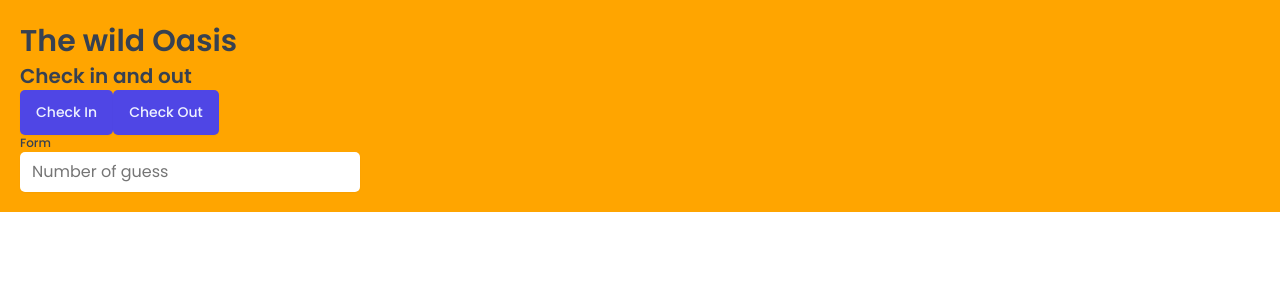
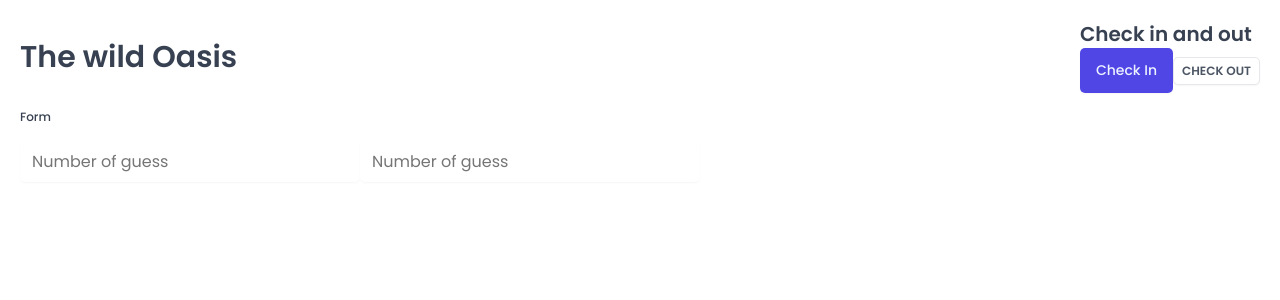
Before and after one commit to Nyantamaru/the-wild-oasis, a React (Vite) app: page / in a window 1280 px wide. Shown: the top 300 px of the page. Built offline with nearby package versions, Linux system fonts and the light colour scheme; a web font is replaced by a local one.

Commit message:
Building more reusable components

```diff
--- a/src/App.jsx
+++ b/src/App.jsx
@@ -5,9 +5,10 @@
 import Button from './ui/Button';
 import Input from './ui/Input';
 import Heading from './ui/Heading';
+import Row from './ui/Row';
 
 const StyledApp = styled.main`
-  background-color: orange;
+  /* background-color: orange; */
   padding: 20px;
 `;
 
@@ -16,13 +17,32 @@
     <>
       <GlobalStyles />
       <StyledApp>
-        <Heading as="h1">The wild Oasis</Heading>
-        <Heading as="h2">Check in and out</Heading>
-        <Button onClick={() => alert('Check in')}>Check In</Button>
-        <Button onClick={() => alert('Check in')}>Check Out</Button>
+        <Row>
+          <Row type="horizontal">
+            <Heading as="h1">The wild Oasis</Heading>
 
-        <Heading as="h3">Form</Heading>
-        <Input type="number" placeholder="Number of guess" />
+            <div>
+              <Heading as="h2">Check in and out</Heading>
+              <Button onClick={() => alert('Check in')}>Check In</Button>
+              <Button
+                variation="secondary"
+                size="small"
+                onClick={() => alert('Check in')}
+              >
+                Check Out
+              </Button>
+            </div>
+          </Row>
+
+          <Row>
+            <Heading as="h3">Form</Heading>
+
+            <form>
+              <Input type="number" placeholder="Number of guess" />
+              <Input type="number" placeholder="Number of guess" />
+            </form>
+          </Row>
+        </Row>
       </StyledApp>
     </>
   );
--- a/src/ui/Button.jsx
+++ b/src/ui/Button.jsx
@@ -49,21 +49,17 @@
 };
 
 const Button = styled.button`
-  font-size: 1.4rem;
-  padding: 1.2rem 1.6rem;
-  font-weight: 500;
   border: none;
   border-radius: var(--border-radius-sm);
-  background-color: var(--color-brand-600);
-  color: var(--color-brand-50);
   box-shadow: var(--shadow-sm);
-  cursor: pointer;
 
-  /* styled.button'' ==>  button:hover ==> &:hover */
-
-  &:hover {
-    background-color: var(--color-brand-800);
-  }
+  ${(props) => sizes[props.size]}
+  ${(props) => variations[props.variation]}
 `;
 
+Button.defaultProps = {
+  variation: 'primary',
+  size: 'medium',
+};
+
 export default Button;
--- /dev/null
+++ b/src/ui/Row.jsx
@@ -0,0 +1,25 @@
+import styled, { css } from 'styled-components';
+
+const Row = styled.div`
+  display: flex;
+
+  ${(props) =>
+    props.type === 'horizontal' &&
+    css`
+      justify-content: space-between;
+      align-items: center;
+    `}
+
+  ${(props) =>
+    props.type === 'vertical' &&
+    css`
+      flex-direction: column;
+      gap: 1.6rem;
+    `}
+`;
+
+Row.defaultProps = {
+  type: 'vertical',
+};
+
+export default Row;
```
